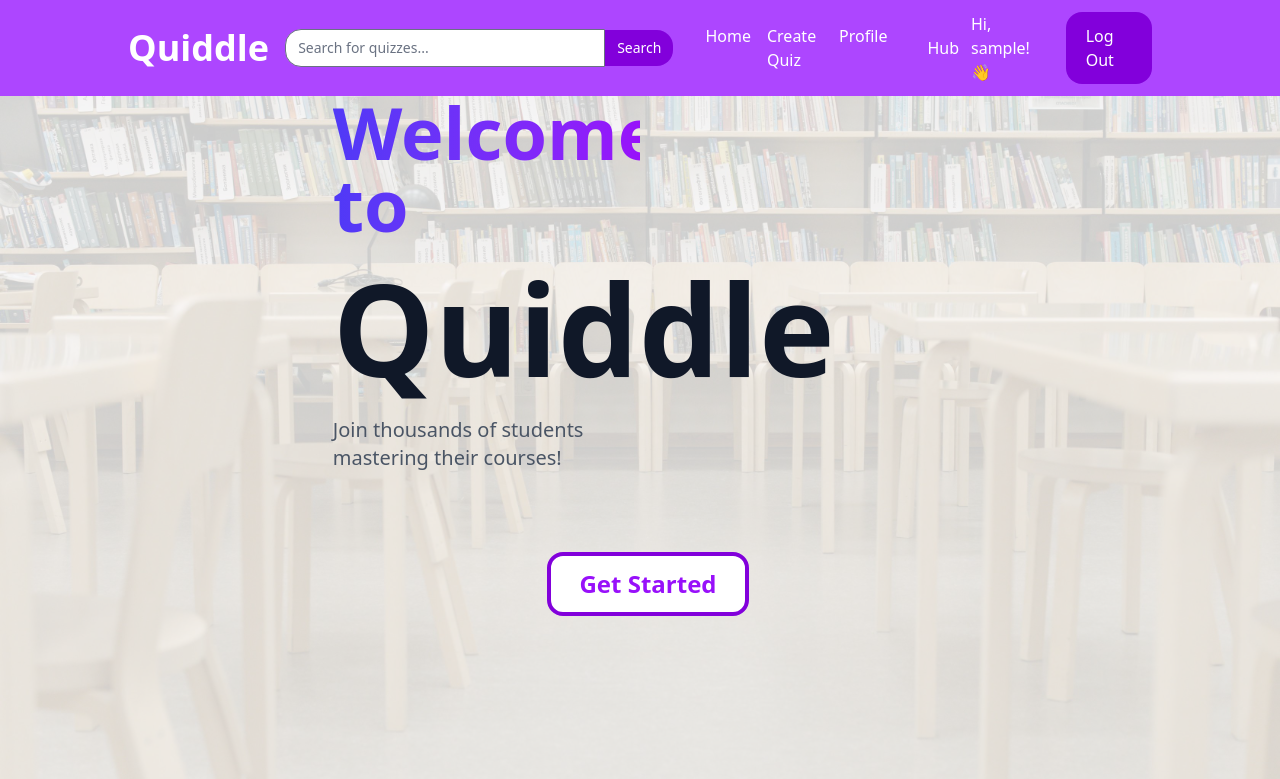
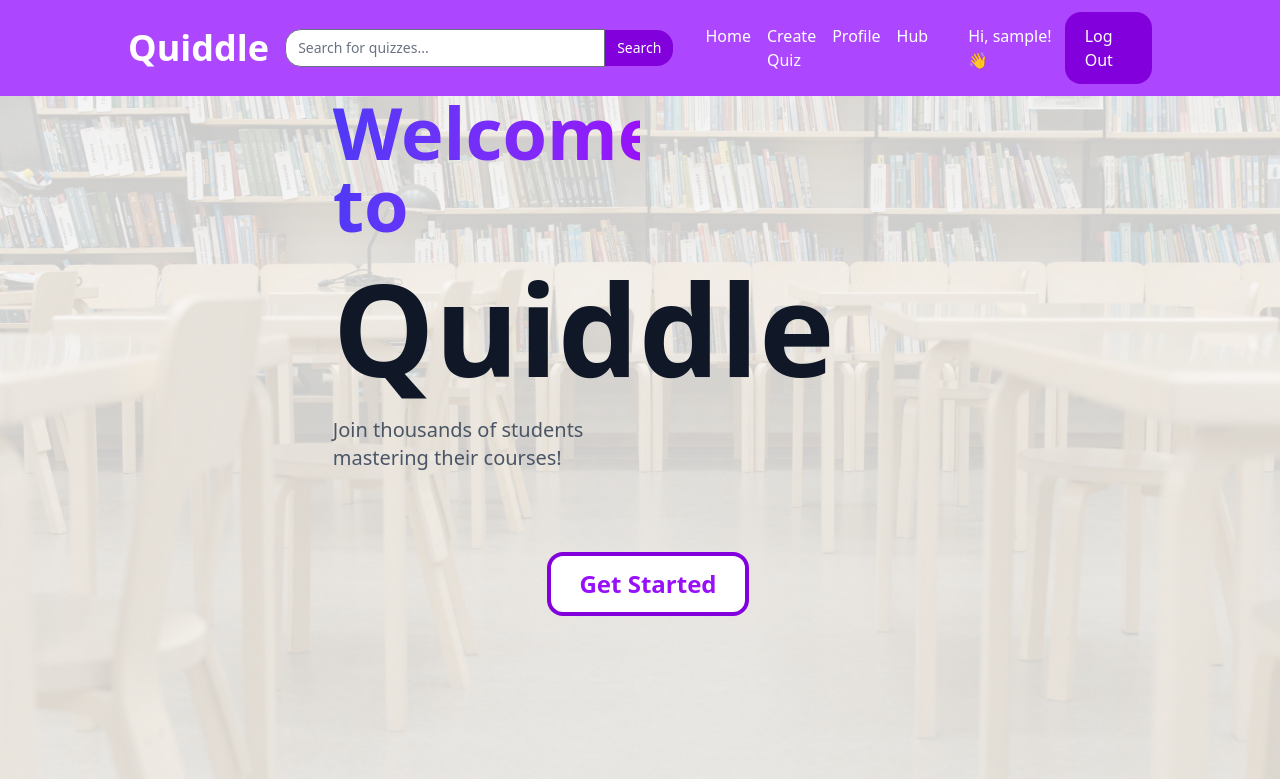
Before and after one commit to kg55555/Quiddle, a React (Vite) app in the folder client/: page / in a window 1280 px wide. Shown: the top 779 px of the page. Built offline with nearby package versions, Linux system fonts and the light colour scheme; sample sign-in values are in the browser's storage.

Commit message:
moved hub next to other nav links

```diff
--- a/client/src/components/organisms/header/header.tsx
+++ b/client/src/components/organisms/header/header.tsx
@@ -70,6 +70,12 @@ const Header: React.FC<HeaderProps> = () => {
                                 <li>
                                     <Link to={ROUTES.PROFILE}>Profile</Link>
                                 </li>
+								{/*Hub should only show when logged in*/}
+								{token && (
+									<li>
+										<Link to={ROUTES.HUB}>Hub</Link>
+									</li>
+								)}
                             </ul>
                         </div>
 
@@ -90,10 +96,7 @@ const Header: React.FC<HeaderProps> = () => {
                         {/*login token exists*/}
                         {token !== null && token !== undefined && (
                             <div className="flex items-center gap-3 md:ml-4">
-                                <Link to={ROUTES.HUB}
-                                    className="text-white">
-                                    Hub
-                                </Link>
+
                                 <span className="text-white font-medium">
                                     Hi, {userFirstName}! 👋
                                 </span>
@@ -142,6 +145,14 @@ const Header: React.FC<HeaderProps> = () => {
                         Create Quiz
                     </Link>
 
+					{/*Matches the layout in desktop*/}
+					{token && (
+						<Link to={ROUTES.HUB} onClick={() => setOpen(false)} className="block px-4 py-3 text-white">
+							Hub
+						</Link>
+					)}
+
+
 
 					{/*login token doesnt exist*/}
                     {(token === null || token === undefined) && (
@@ -158,10 +169,6 @@ const Header: React.FC<HeaderProps> = () => {
                     {/*login token exists*/}
                     {token !== null && token !== undefined && (
                         <>
-                            <Link to={ROUTES.HUB} onClick={() => setOpen(false)}
-                                    className="block px-4 py-3 text-white">
-                                    Hub
-                            </Link>
                             <span className="block px-4 py-3 text-white font-medium">
                                 Hi, {userFirstName}! 👋
                             </span>
```
